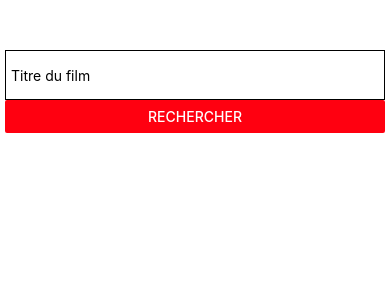
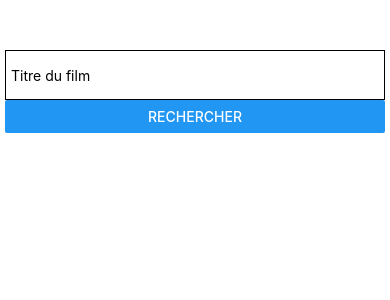
Before and after one commit to eikyuu/MoviesAndMe---React-Native, a React Native app: screen / in a window 390 px wide. Shown: the top 300 px of the page. Built offline with nearby package versions, Linux system fonts and the light colour scheme.

Commit message:
start feature infinite scroll

```diff
--- a/Services/TMDApi.js
+++ b/Services/TMDApi.js
@@ -1,7 +1,7 @@
 import axios from "axios";
 const API_TOKEN = "8ba21661b4dc5983e27d082908fe2832";
 
-function getFilmsFromApiWithSearchedText(text, page) {
+export function getFilmsFromApiWithSearchedText(text, page) {
   const url =
     "https://api.themoviedb.org/3/search/movie?api_key=" +
     API_TOKEN +
@@ -12,6 +12,15 @@ function getFilmsFromApiWithSearchedText(text, page) {
   return axios.get(url).then((response) => response.data);
 }
 
-export default {
-  getFilmsFromApiWithSearchedText,
-};
+// export function getFilmsFromApiWithSearchedText(text, page) {
+//   const url =
+//     "https://api.themoviedb.org/3/search/movie?api_key=" +
+//     API_TOKEN +
+//     "&language=fr&query=" +
+//     text +
+//     "&page=" +
+//     page;
+//   return fetch(url)
+//     .then((response) => response.json())
+//     .catch((error) => console.error(error));
+// }
--- a/components/Search.js
+++ b/components/Search.js
@@ -1,80 +1,97 @@
-import React, { useState, useEffect } from "react";
+import React from "react";
 import {
-  ActivityIndicator,
+  StyleSheet,
   View,
   TextInput,
   Button,
-  StyleSheet,
+  Text,
   FlatList,
+  ActivityIndicator,
 } from "react-native";
 import FilmItem from "./FilmItem";
-import TMDApi from "../Services/TMDApi";
+import { getFilmsFromApiWithSearchedText } from "../Services/TMDApi";
 
-const Search = () => {
-  const [movies, setMovies] = useState([]);
-  const [loading, setLoading] = useState(false);
-  const [totalPages, setTotalPages] = useState(0);
-  const [page, setPage] = useState(0);
-  let searchedText = "";
+class Search extends React.Component {
+  constructor(props) {
+    super(props);
+    this.searchedText = "";
+    this.page = 0;
+    this.totalPages = 0;
+    this.state = {
+      films: [],
+      isLoading: false,
+    };
+  }
 
-  const _loadFilms = async () => {
-    if (searchedText.length > 0) {
-      setLoading(true);
-      try {
-        const data = await TMDApi.getFilmsFromApiWithSearchedText(
-          searchedText,
-          page + 1
+  _loadFilms() {
+    if (this.searchedText.length > 0) {
+      this.setState({ isLoading: true });
+      getFilmsFromApiWithSearchedText(this.searchedText, this.page + 1).then(
+        (data) => {
+          this.page = data.page;
+          this.totalPages = data.total_pages;
+          this.setState({
+            films: [...this.state.films, ...data.results],
+            isLoading: false,
+          });
+        }
       );
-        setPage(data.page);
-
-        setTotalPages(data.total_pages);
-        setMovies(data.results);
-        setLoading(false);
-      } catch (error) {
-        console.log("impossible de charger les films");
     }
   }
-  };
 
-  const handleSearch = (text) => {
-    searchedText = text;
-  };
+  _searchTextInputChanged(text) {
+    this.searchedText = text;
+  }
 
+  _searchFilms() {
+    this.page = 0;
+    this.totalPages = 0;
+    this.setState(
+      {
+        films: [],
+      },
+      () => {
+        this._loadFilms();
+      }
+    );
+  }
+
+  _displayLoading() {
+    if (this.state.isLoading) {
+      return (
+        <View style={styles.loading_container}>
+          <ActivityIndicator size="large" />
+        </View>
+      );
+    }
+  }
+
+  render() {
     return (
       <View style={styles.main_container}>
         <TextInput
           style={styles.textinput}
           placeholder="Titre du film"
-        onChangeText={handleSearch}
-        onSubmitEditing={_loadFilms}
+          onChangeText={(text) => this._searchTextInputChanged(text)}
+          onSubmitEditing={() => this._searchFilms()}
         />
-
-      <Button
-        style={styles.searchBtn}
-        color="#FF0010"
-        title="Rechercher"
-        onPress={_loadFilms}
-      />
+        <Button title="Rechercher" onPress={() => this._searchFilms()} />
         <FlatList
-        data={movies}
+          data={this.state.films}
           keyExtractor={(item) => item.id.toString()}
           renderItem={({ item }) => <FilmItem film={item} />}
           onEndReachedThreshold={0.5}
           onEndReached={() => {
-          if (page < totalPages) {
-            _loadFilms();
+            if (this.page < this.totalPages) {
+              this._loadFilms();
             }
           }}
         />
-
-      {loading ? (
-        <View style={styles.loading_container}>
-          <ActivityIndicator size="large" />
-        </View>
-      ) : null}
+        {this._displayLoading()}
       </View>
     );
-};
+  }
+}
 
 const styles = StyleSheet.create({
   main_container: {
```
Also changed, not shown: components/SearchHooks.js (added, +105 -0 lines). Lines whose indentation alone changed are shown as unchanged.
